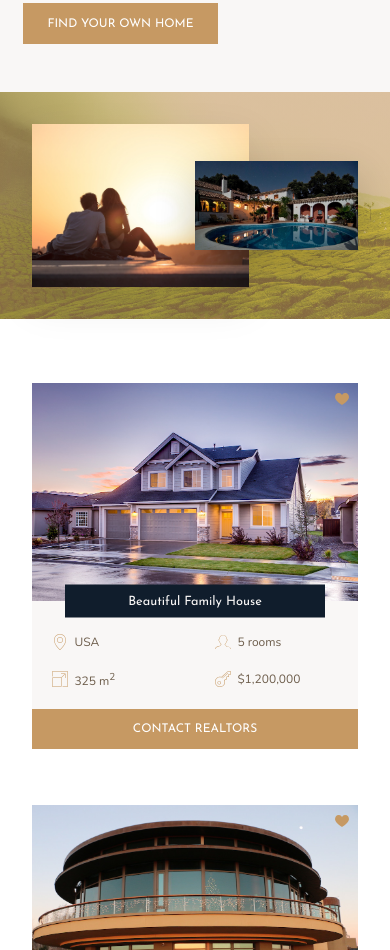
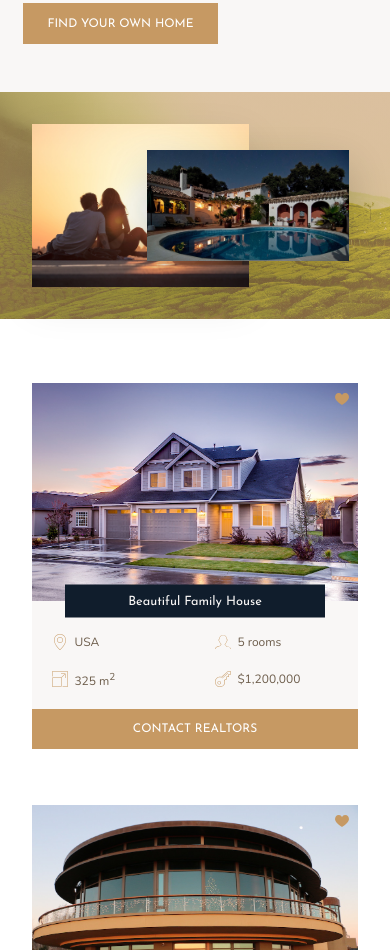
Before and after one commit to linner-a/nexter-real-estate, a plain HTML site: page index.html in a window 390 px wide. Shown: the part 2309-3259 px from the top of the page. Drawn offline with nearby package versions, Linux system fonts and the light colour scheme.

Commit message:
Last updates to mobile optimisation

```diff
--- a/css/style.css
+++ b/css/style.css
@@ -272,6 +272,10 @@ body {
     .story__img--2 {
       grid-row: 1 / -1;
       width: 100%; } }
+  @media only screen and (max-width: 37.5rem) {
+    .story__img--2 {
+      width: 124%;
+      transform: translateX(-6rem); } }
 
 .story__content {
   background-color: #f9f7f6;
--- a/sass/_story.scss
+++ b/sass/_story.scss
@@ -43,6 +43,11 @@
             grid-row: 1 / -1;
             width: 100%;
         }
+
+        @media only screen and (max-width: $bp-small) {
+            width: 124%;
+            transform: translateX(-6rem);
+        }
     }
 
     &__content {
```
